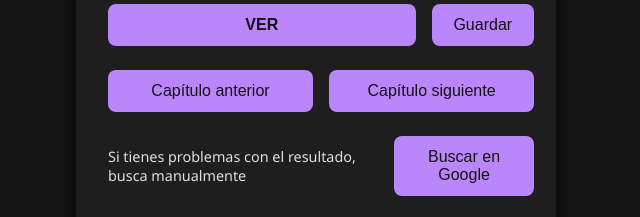
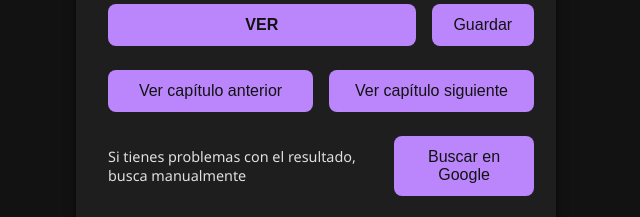
Before and after one commit to erlpruebas/busca, a plain HTML site: page index.html in a window 1280 px wide. Shown: the part 334-551 px from the top of the page, 324-964 px from the left. Drawn offline with Linux system fonts and the light colour scheme.

Commit message:
index.html

```diff
--- a/index.html
+++ b/index.html
@@ -193,8 +193,8 @@
 
       <!-- NAVEGACIÓN CAPÍTULO -->
       <div class="buttons-nav">
-        <button id="cap-anterior">Capítulo anterior</button>
-        <button id="cap-siguiente">Capítulo siguiente</button>
+        <button id="cap-anterior">Ver capítulo anterior</button>
+        <button id="cap-siguiente">Ver capítulo siguiente</button>
       </div>
 
       <!-- BÚSQUEDA MANUAL -->
```
